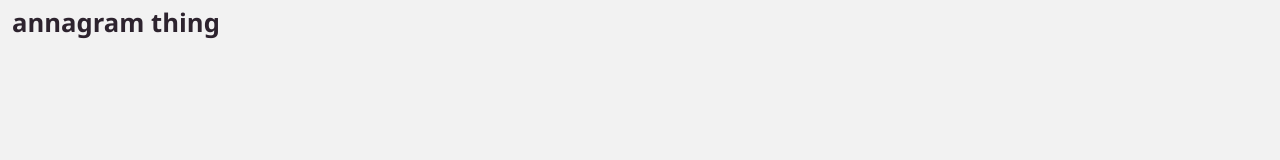
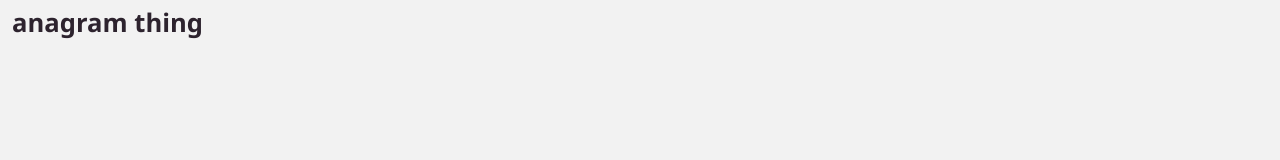
Before and after one commit to akowalz/anagramic, a React (Vite) app: page / in a window 1280 px wide. Shown: the top 160 px of the page. Built offline with nearby package versions, Linux system fonts and the light colour scheme.

Commit message:
fix type

```diff
--- a/src/App.tsx
+++ b/src/App.tsx
@@ -44,7 +44,7 @@ function App() {
   return (
     <>
       <div id="header">
-        <h1>annagram thing</h1>
+        <h1>anagram thing</h1>
       </div>
 
       {letters.length !== 0 && (
```
